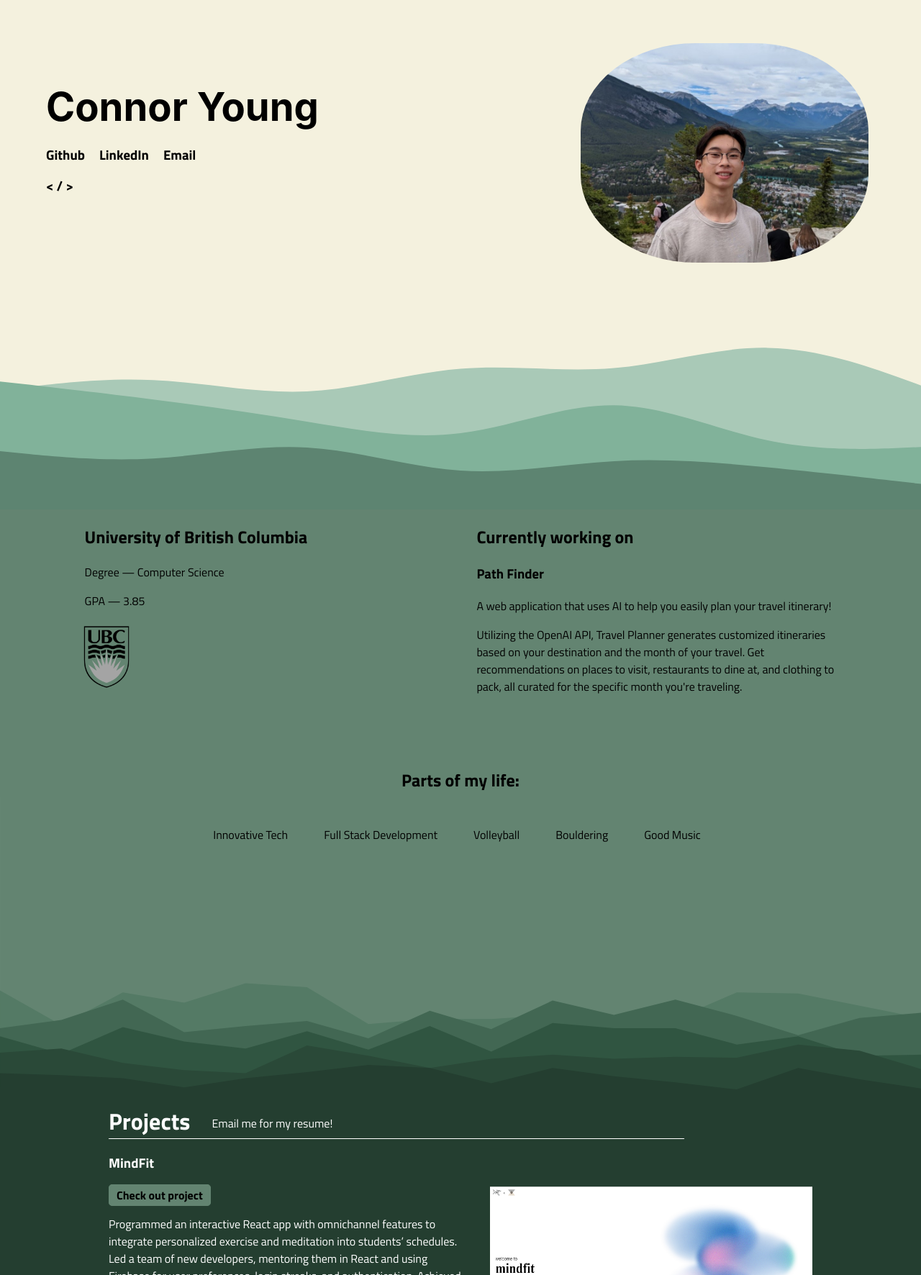
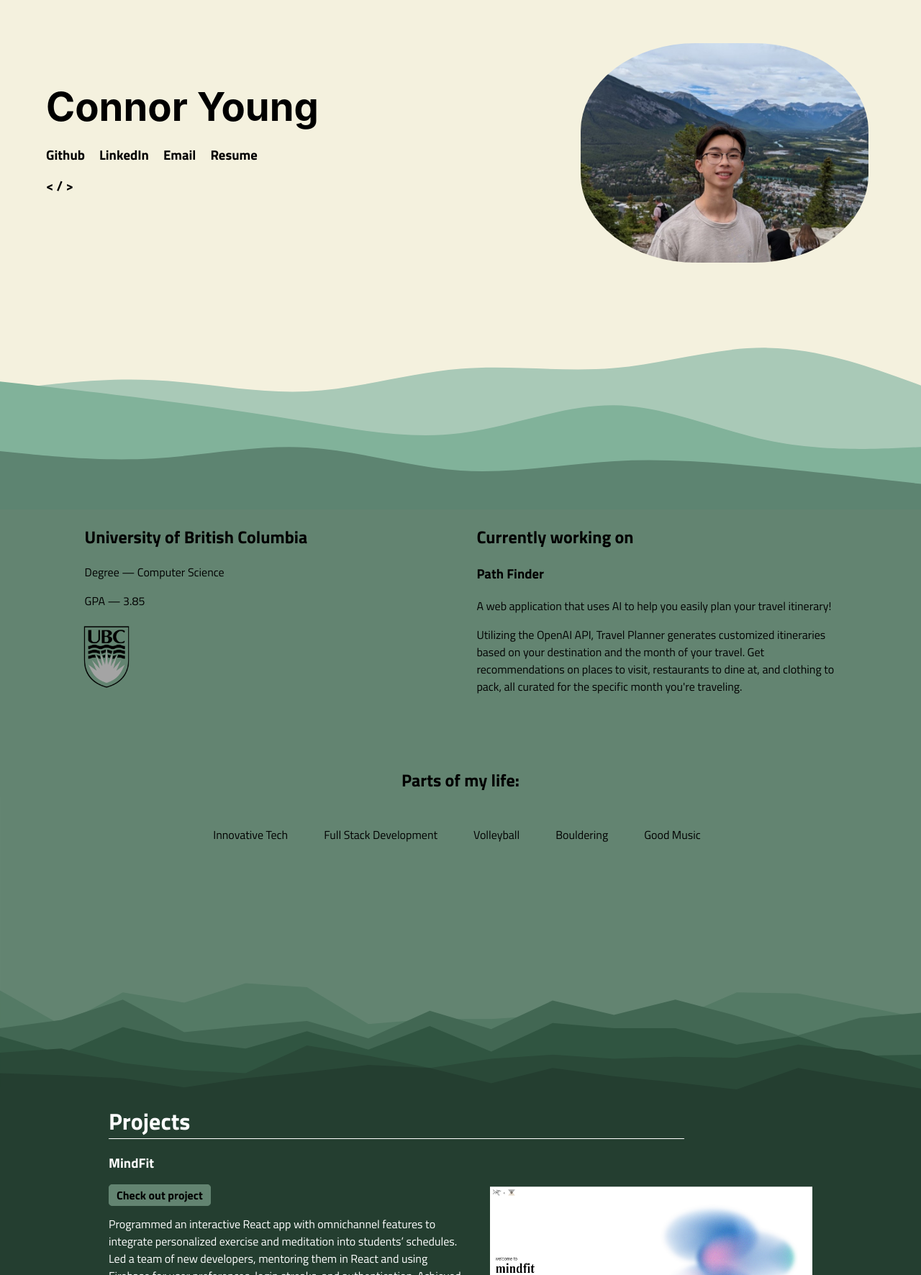
Before and after one commit to youngconnorr/PortfolioWebsite, a React (Vite) app: page / in a window 1280 px wide. Shown: the part 119-1891 px from the top of the page at 72% size. Built offline with nearby package versions, Linux system fonts and the light colour scheme.

Commit message:
added resume

```diff
--- a/src/App.tsx
+++ b/src/App.tsx
@@ -3,6 +3,8 @@ import { useEffect } from "react";
 import { projects } from "./tools/Projects";
 import PFP from "./tools/linkedin-pfp.jpg";
 import UBC from "./tools/ubc-black.png";
+import PDF from "./tools/public_resume.pdf";
+
 function App() {
   useEffect(() => {
     const observer = new IntersectionObserver((entries) => {
@@ -55,6 +57,11 @@ function App() {
                     rel="noopener noreferrer"
                   >
                     Email
+                  </a>
+                </h3>
+                <h3 className="link">
+                  <a href={PDF} target="_blank" rel="noopener noreferrer">
+                    Resume
                   </a>
                 </h3>
               </div>
@@ -129,15 +136,6 @@ function App() {
             >
               Projects
             </h2>
-            <a
-              href="mailto:youngconnorr@gmail.com"
-              target="_blank"
-              rel="noopener noreferrer"
-              style={{ height: "23px", transform: "translateY(15px)" }}
-              className="hidden"
-            >
-              Email me for my resume!
-            </a>
           </div>
           <div className="divider"></div>
           <div className="map-projects">
```
Also changed, not shown: 1 other file (tests, documents, lock files or other folders).
